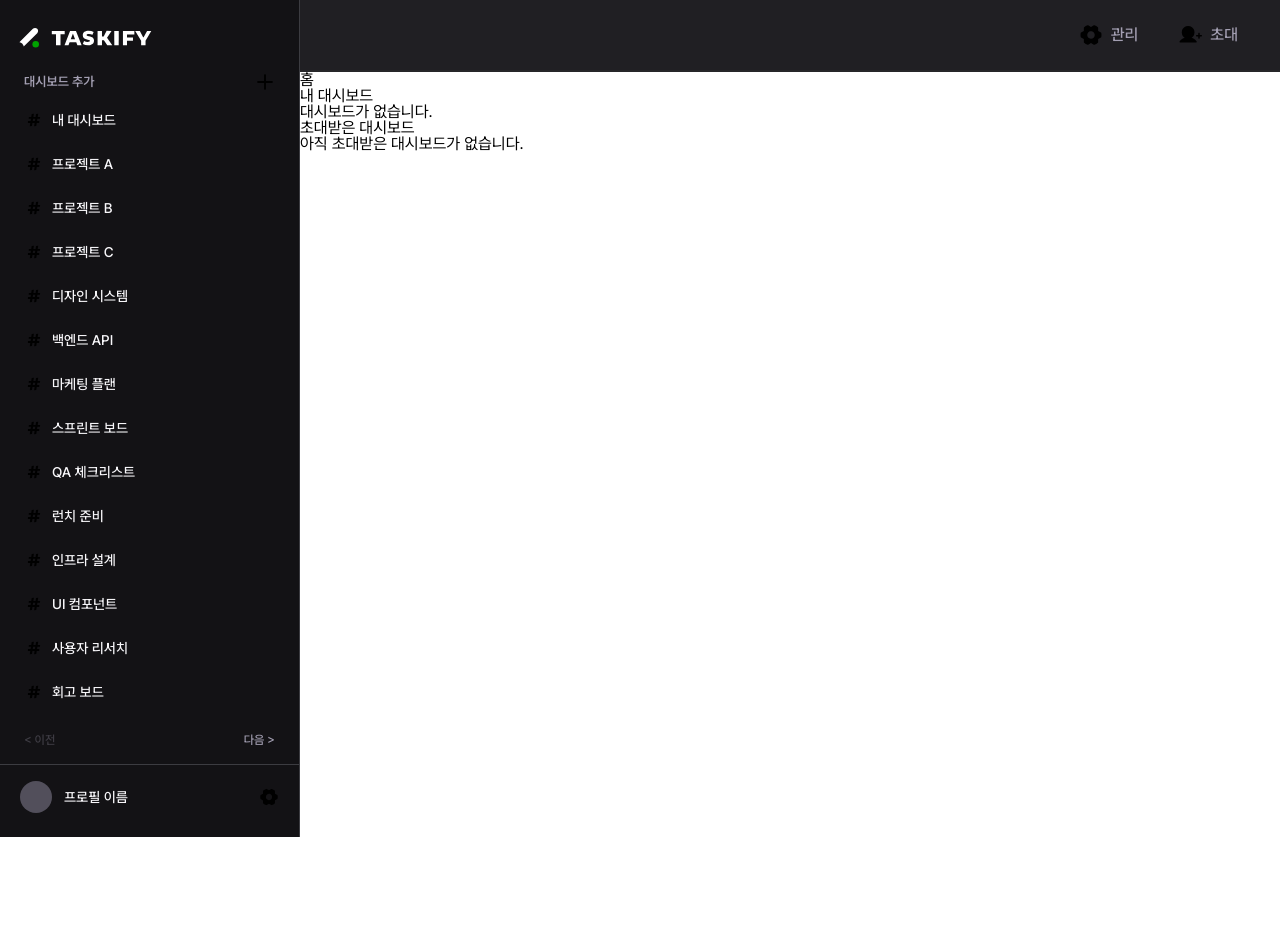
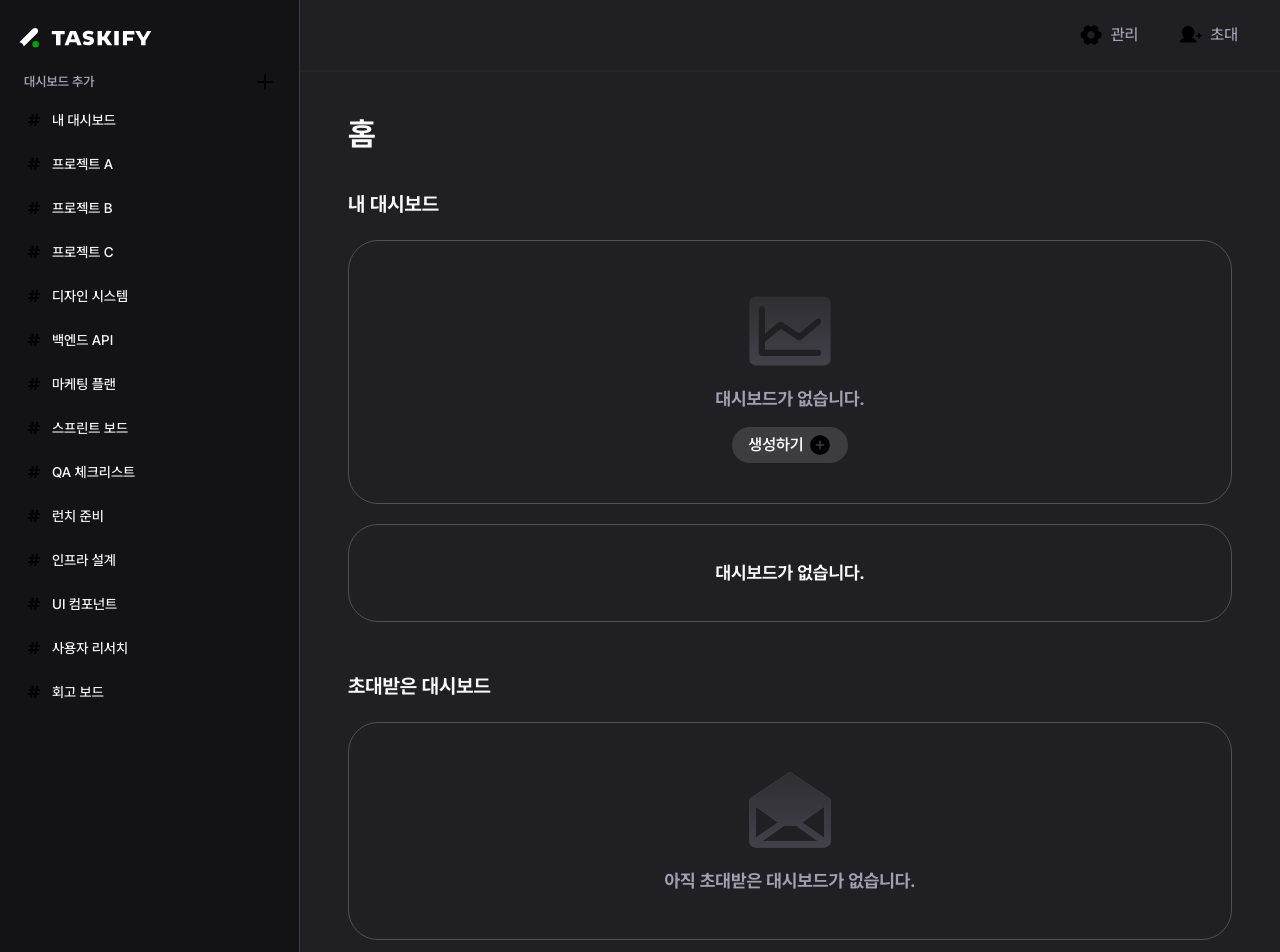
Before and after one commit to part3-5team/Taskify, a Next.js app: page /mydashboard in a window 1280 px wide. Shown: the top 952 px of the page. Before the commit the page ends 837 px from the top, so only its background shows below. Built offline with nearby package versions, Linux system fonts and the light colour scheme.

Commit message:
feat: mydashboard -나의 대시보드, 초대받은 대시보드 분기를 컴포넌트로 분리

```diff
--- a/app/(dashboard)/mydashboard/page.tsx
+++ b/app/(dashboard)/mydashboard/page.tsx
@@ -1,17 +1,12 @@
+import DashboardInvitationContainer from '@/components/mydashboard/DashboardInvitationContainer'
+import MyDashboardContainer from '@/components/mydashboard/MyDashboardContainer'
+
 export default function MyDashboardPage() {
   return (
-    <div>
-      <h1>홈</h1>
-      <div>
-        <div>
-          <h1>내 대시보드</h1>
-          <div>대시보드가 없습니다.</div>
-        </div>
-        <div>
-          <h1>초대받은 대시보드</h1>
-          <div>아직 초대받은 대시보드가 없습니다.</div>
-        </div>
-      </div>
+    <div className="bg-black-400 min-h-screen w-full text-gray-100">
+      <h1 className="text-3xl-32-bold w-full px-12 pt-6 pb-4 leading-19">홈</h1>
+      <MyDashboardContainer />
+      <DashboardInvitationContainer />
     </div>
   )
 }
--- /dev/null
+++ b/components/mydashboard/DashboardInvitationContainer.tsx
@@ -0,0 +1,12 @@
+import DashboardInvitationList from './DashboardInvitationList'
+import EmptyInvite from './EmptyInvitation'
+
+export default function DashboardInvitationContainer() {
+  return (
+    <div className="flex flex-col gap-5 px-12 pb-12">
+      <h2 className="text-xl-20-bold py-2">초대받은 대시보드</h2>
+      <EmptyInvite />
+      <DashboardInvitationList />
+    </div>
+  )
+}
--- /dev/null
+++ b/components/mydashboard/DashboardInvitationList.tsx
@@ -0,0 +1,7 @@
+export default function DashboardInvitationList() {
+  return (
+    <div className="bg-black-400 text-2lg-18-bold flex flex-col items-center justify-center gap-2.5 rounded-[30px] border-1 border-gray-700 py-10">
+      <p className="pb-2.5 text-gray-400">아직 초대받은 대시보드가 없습니다.</p>
+    </div>
+  )
+}
--- /dev/null
+++ b/components/mydashboard/EmptyInvitation.tsx
@@ -0,0 +1,10 @@
+import IconEmptyInvite from '@/assets/imgs/img_empty_invite.svg'
+
+export default function EmptyInvite() {
+  return (
+    <div className="bg-black-400 text-2lg-18-bold flex flex-col items-center justify-center gap-2.5 rounded-[30px] border-1 border-gray-700 py-10">
+      <IconEmptyInvite className="h-25 w-25" />
+      <p className="pb-2.5 text-gray-400">아직 초대받은 대시보드가 없습니다.</p>
+    </div>
+  )
+}
--- /dev/null
+++ b/components/mydashboard/EmptyMyDashboard.tsx
@@ -0,0 +1,19 @@
+import PlusCircle from '@/assets/icons/ic_plus_circle.svg'
+import IconEmptyDashboard from '@/assets/imgs/img_empty_dashboard.svg'
+import Link from 'next/link'
+
+export default function EmptyMyDashboard() {
+  return (
+    <div className="bg-black-400 text-2lg-18-bold flex flex-col items-center justify-center gap-2.5 rounded-[30px] border-1 border-gray-700 py-10">
+      <IconEmptyDashboard className="h-25 w-25" />
+      <p className="pb-2.5 text-gray-400">대시보드가 없습니다.</p>
+      <Link
+        href=""
+        className="text-lg-16-semibold hover:bg-black-200 flex h-9 items-center gap-1 rounded-full bg-gray-900 px-4 py-1.5 text-gray-100"
+      >
+        생성하기
+        <PlusCircle />
+      </Link>
+    </div>
+  )
+}
--- /dev/null
+++ b/components/mydashboard/MyDashboardContainer.tsx
@@ -0,0 +1,12 @@
+import EmptyMyDashboard from './EmptyMyDashboard'
+import MyDashboardList from './MyDashboardLIst'
+
+export default function MyDashboardContainer() {
+  return (
+    <section className="flex flex-col gap-5 px-12 pb-12">
+      <h2 className="text-xl-20-bold py-2">내 대시보드</h2>
+      <EmptyMyDashboard />
+      <MyDashboardList />
+    </section>
+  )
+}
--- /dev/null
+++ b/components/mydashboard/MyDashboardLIst.tsx
@@ -0,0 +1,7 @@
+export default function MyDashboardList() {
+  return (
+    <div className="bg-black-400 text-2lg-18-bold flex flex-col items-center justify-center gap-2.5 rounded-[30px] border-1 border-gray-700 py-10">
+      대시보드가 없습니다.
+    </div>
+  )
+}
```
Also changed, not shown: assets/imgs/img_empty_dashboard.svg (added), assets/imgs/img_empty_invite.svg (added).
